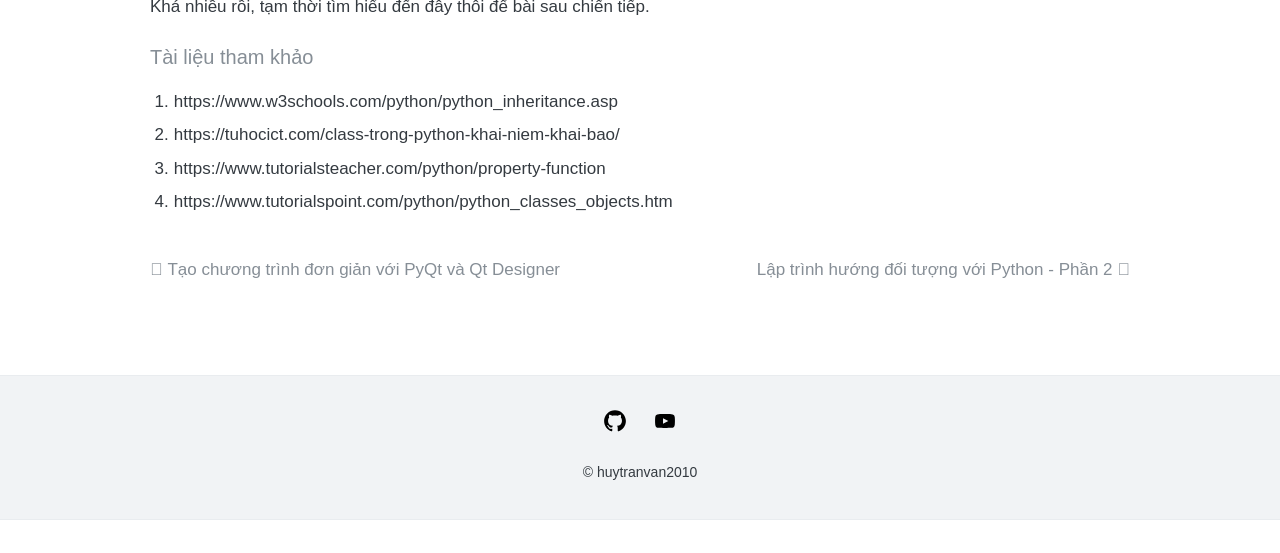
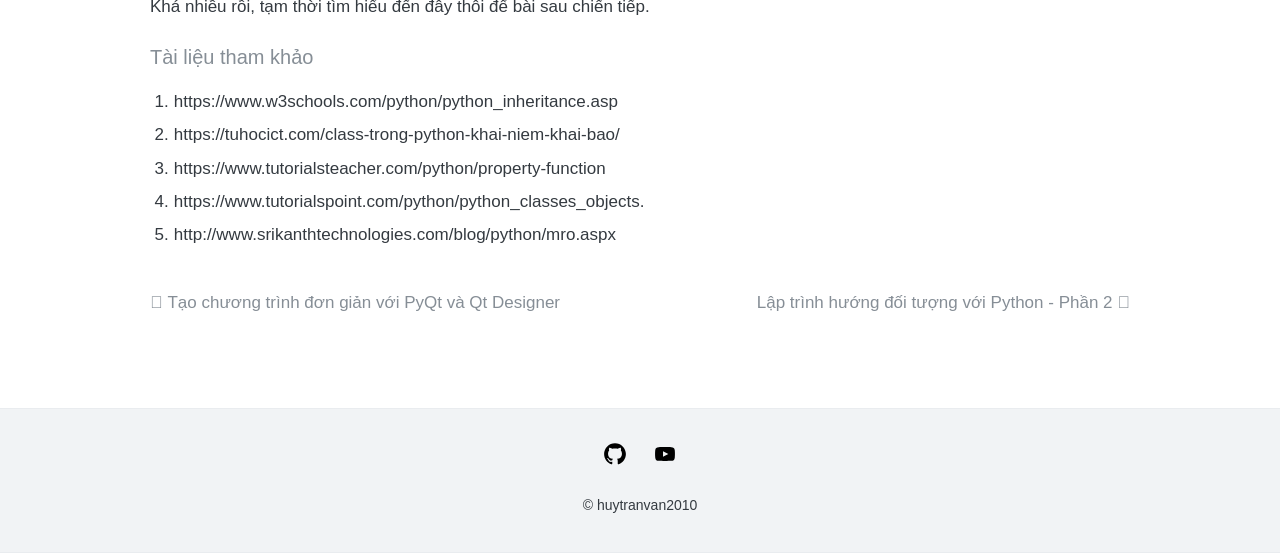
Before and after one commit to huytranvan2010/huytranvan2010.github.io, a Jekyll site: the page built from _posts/2021-07-04-OOP-with-Python - Part1.md, in a window 1280 px wide and 900 px high, scrolled down 11202 px, cut to the strip 347-900 px from the top of the window. Built offline with Jekyll 4.4.1, drawn with Linux system fonts in a browser that asks for light colours; before the commit the page ends 12069 px from its top, so only the background shows below that; some of the changed lines change nothing that is shown.

Commit message:
multiple inherance

```diff
--- a/_posts/2021-07-04-OOP-with-Python - Part1.md
+++ b/_posts/2021-07-04-OOP-with-Python - Part1.md
@@ -444,4 +444,5 @@ Khá nhiều rồi, tạm thời tìm hiểu đến đây thôi để bài sau c
 1. https://www.w3schools.com/python/python_inheritance.asp
 2. https://tuhocict.com/class-trong-python-khai-niem-khai-bao/
 3. https://www.tutorialsteacher.com/python/property-function
-4. https://www.tutorialspoint.com/python/python_classes_objects.htm
+4. https://www.tutorialspoint.com/python/python_classes_objects.
+5. http://www.srikanthtechnologies.com/blog/python/mro.aspx
```
